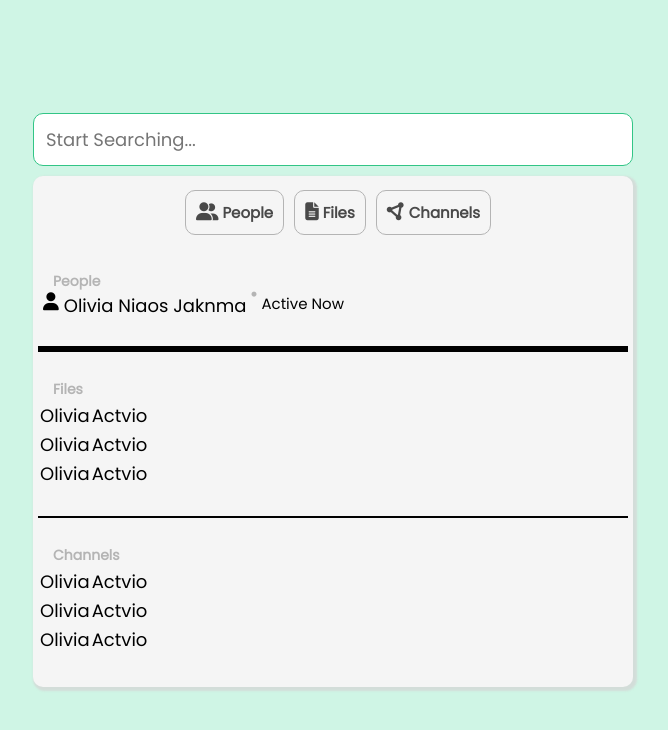
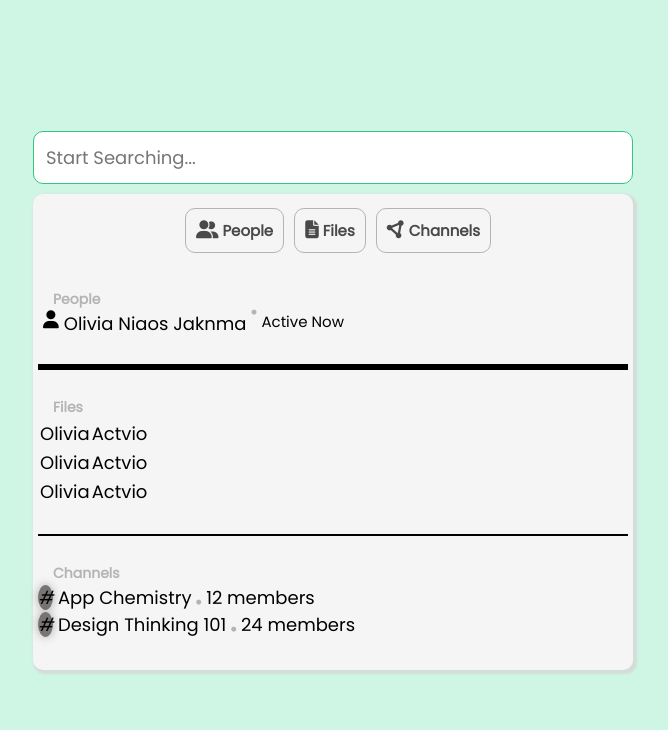
Before and after one commit to LuisAngelRianoC/BuscadorConFiltro, a plain HTML site: page index.html in a window 1280 px wide. Shown: the whole page, without its empty margins (307-975 px from the left). Drawn offline with Linux system fonts and the light colour scheme.

Commit message:
Primer cambio a los iconos de hashtag

```diff
--- a/css/style.css
+++ b/css/style.css
@@ -120,6 +120,14 @@ h3{
     padding: 0 5px;
 }
 
+.fa-hashtag{
+    box-shadow: 0 0 10px 0 rgba(0, 0, 0, 0.3);
+    border-radius: 50%;
+    width: 50px;
+    height: 50px;
+    background-color: #797474;
+}
+
 .edo{
     font-size: 15px;
 }
--- a/index.html
+++ b/index.html
@@ -66,24 +66,18 @@
         </div>
         <hr size="4px" color="black" />
 
-
-
         <div class="section">
           <h3>Channels</h3>
-          <table>
-            <tr>
-              <td>Olivia</td>
-              <td>Actvio</td>
-            </tr>
-            <tr>
-              <td>Olivia</td>
-              <td>Actvio</td>
-            </tr>
-            <tr>
-              <td>Olivia</td>
-              <td>Actvio</td>
-            </tr>
-          </table>
+          <div class="card-channels">
+            <i class="fa-thin fa-hashtag"></i>
+            App Chemistry
+            <i class="icon fa-solid fa-circle"></i>
+            12 members<p></p>
+            <i class="fa-thin fa-hashtag"></i>
+            Design Thinking 101
+            <i class="icon fa-solid fa-circle"></i>
+            24 members<p></p>
+          </div>
         </div>
       </div>
     </div>
```
